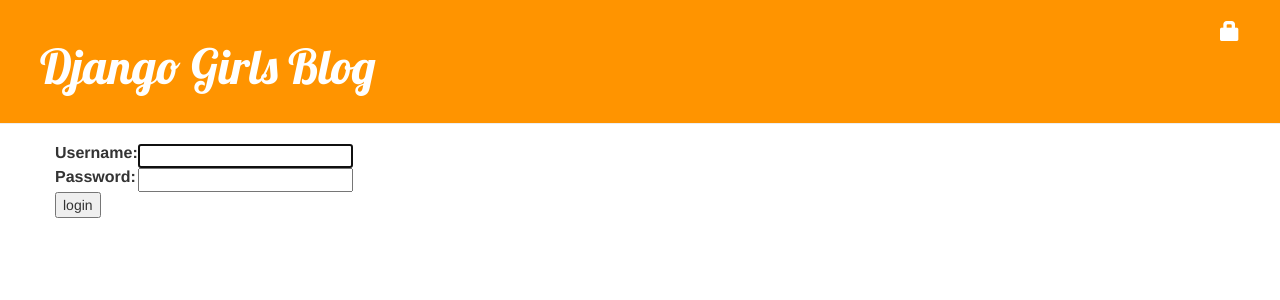
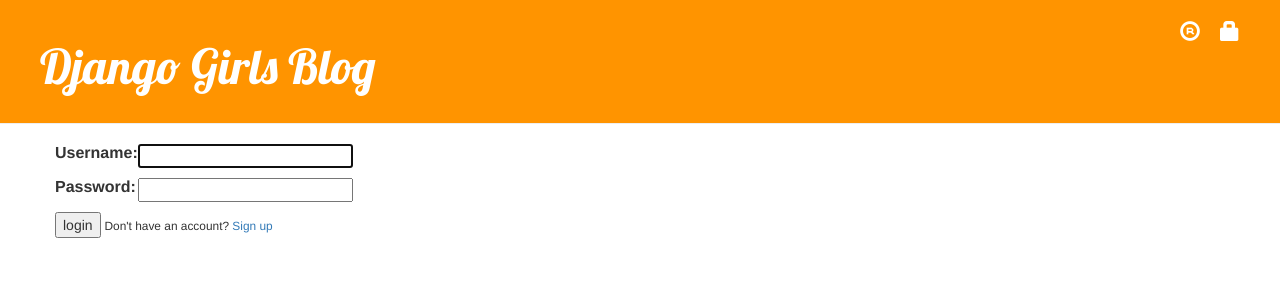
Before and after one commit to yahsiPinar/my-first-blog, a Django app: page /accounts/login/ in a window 1280 px wide. Shown: the top 300 px of the page. Run offline with Django 3.2, Linux system fonts and the light colour scheme; some libraries are stand-ins or nearby versions.

Commit message:
Added auto login after registration and sign up and login pages updated

```diff
--- a/blog/templates/blog/base.html
+++ b/blog/templates/blog/base.html
@@ -15,6 +15,7 @@
         <p class="top-menu">Hello {{user.username}} <small>(<a href="{% url 'logout' %}">Log out</a>)</small></p>
       {% else %}
         <a href="{% url 'login' %}" class="top-menu"><span class="glyphicon glyphicon-lock"></span></a>
+        <a href="{% url 'signup' %}" class="top-menu"><span class="glyphicon glyphicon-registration-mark"></span></a>
       {% endif %}
         <h1><a href="/">Django Girls Blog</a></h1>
     </div>
--- a/blog/templates/registration/login.html
+++ b/blog/templates/registration/login.html
@@ -11,12 +11,16 @@
           <td>{{form.username.label_tag}}</td>
           <td>{{form.username}}</td>
         </tr>
+        <tr height="10"><td></td></tr>
         <tr>
           <td>{{form.password.label_tag}}</td>
           <td>{{form.password}}</td>
         </tr>
+        <tr height="10"><td></td></tr>
     </table>
+
     <input type="submit" value="login"/>
+    <small>Don't have an account? <a href="{% url 'signup' %}{% if next %}?next={{ next }}{% endif %}">Sign up</a></small>
     <input type="hidden" name="next" value="{{next}}"/>
   </form>
 {%endblock%}
--- a/blog/templates/registration/signup.html
+++ b/blog/templates/registration/signup.html
@@ -5,5 +5,6 @@
     {%csrf_token%}
     {{form}}
     <button type="submit" class="btn btn-success" name="register">Register</button>
+    <small>Already have an account? <a href="{% url 'login' %}{% if next %}?next={{ next }}{% endif %}">Sign in</a></small>
   </form>
 {%endblock%}
```
Also changed, not shown: blog/views.py (+10 -5 lines).
